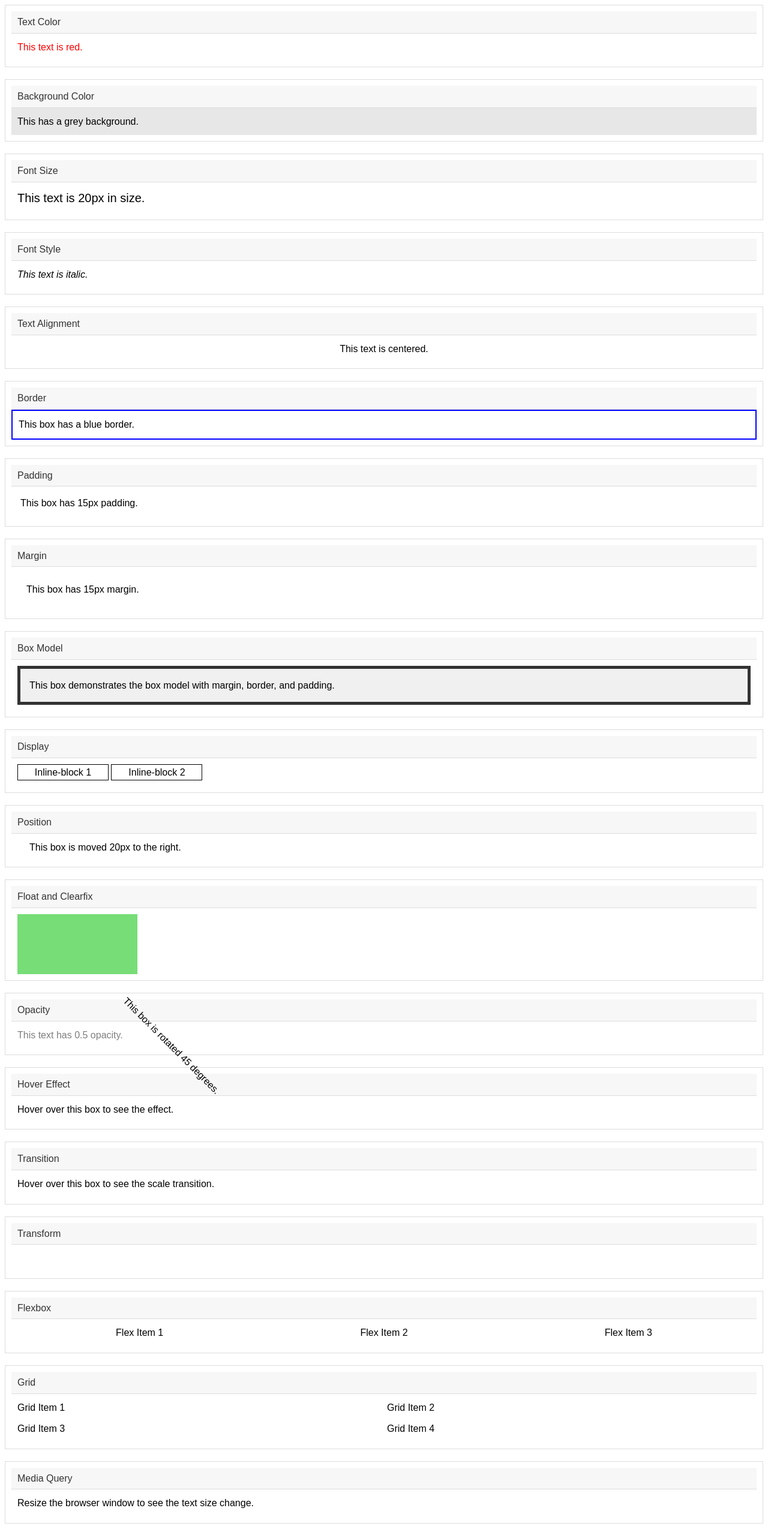
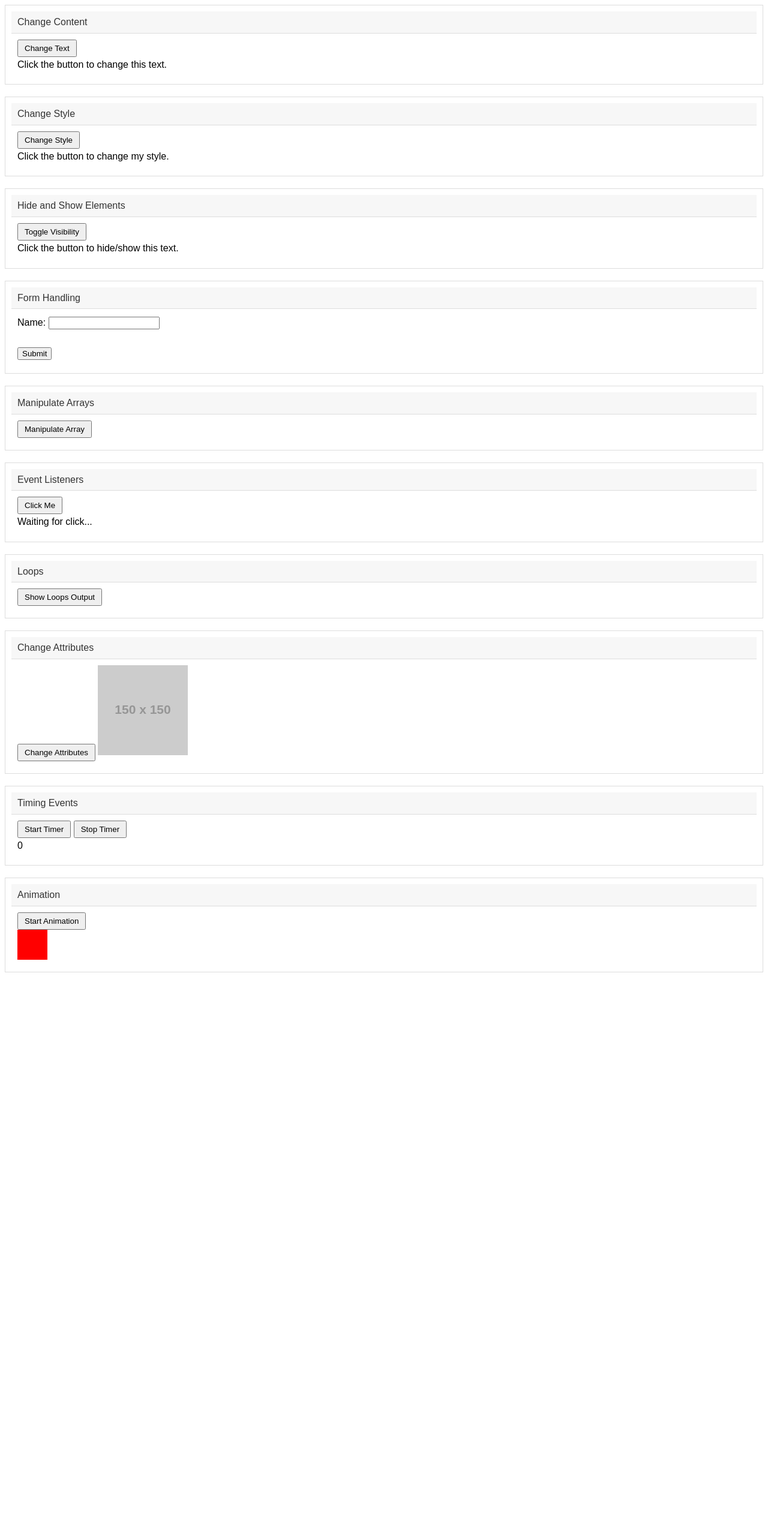
Before and after one commit to vanbot6/guides, a plain HTML site: page javaguide.html in a window 1280 px wide. Shown: the top 2559 px of the page at 60% size. After the commit the page ends 1641 px from the top, so only its background shows below. Drawn offline with Linux system fonts and the light colour scheme; placeholder pictures from the web are drawn by us.

Commit message:
added content

```diff
--- /dev/null
+++ b/Git Guide/styles.css
@@ -0,0 +1,55 @@
+body {
+    font-family: Arial, sans-serif;
+    line-height: 1.6;
+    background: #f4f4f4;
+    margin: 0;
+    padding: 0;
+}
+
+header {
+    background-color: #333;
+    color: #fff;
+    padding: 20px;
+    text-align: center;
+}
+
+main {
+    padding: 20px;
+}
+
+section {
+    background: white;
+    margin: 10px;
+    padding: 20px;
+    border-radius: 8px;
+}
+
+.command {
+    background: #eee;
+    padding: 10px;
+    margin: 10px 0;
+    border-radius: 5px;
+    display: flex;
+    justify-content: space-between;
+    align-items: center;
+}
+
+button {
+    padding: 8px 16px;
+    background-color: #007BFF;
+    color: white;
+    border: none;
+    border-radius: 4px;
+    cursor: pointer;
+}
+
+button:hover {
+    background-color: #0056b3;
+}
+
+footer {
+    text-align: center;
+    padding: 20px;
+    background-color: #333;
+    color: white;
+}
--- a/javaguide.html
+++ b/javaguide.html
@@ -3,7 +3,7 @@
 <head>
     <meta charset="UTF-8">
     <meta name="viewport" content="width=device-width, initial-scale=1.0">
-    <title>CSS Snippet Collection</title>
+    <title>JavaScript Snippet Collection</title>
     <style>
         body {
             font-family: Arial, sans-serif;
@@ -23,344 +23,203 @@
         .snippet-content {
             padding: 10px;
         }
-
-        /* Text Color */
-        .text-color {
-            color: red;
+        .button {
+            padding: 5px 10px;
+            cursor: pointer;
         }
-
-        /* Background Color */
-        .background-color {
-            background-color: #e7e7e7;
+        .output-box {
+            margin-top: 10px;
+            padding: 10px;
+            background-color: #f0f0f0;
+            border: 1px solid #ddd;
         }
-
-        /* Font Size */
-        .font-size {
-            font-size: 20px;
-        }
-
-        /* Font Style */
-        .font-style {
-            font-style: italic;
-        }
-
-        /* Text Alignment */
-        .text-center {
-            text-align: center;
-        }
-
-        /* Border */
-        .border {
-            border: 2px solid blue;
-        }
-
-        /* Padding */
-        .padding {
-            padding: 15px;
-        }
-
-        /* Margin */
-        .margin {
-            margin: 15px;
-        }
-
-        /* Box Model */
-        .box-model {
-            margin: 10px;
-            padding: 15px;
-            border: 5px solid #333;
-            background: #f0f0f0;
-        }
-
-        /* Display */
-        .inline-block {
-            display: inline-block;
-            width: 150px;
-            border: 1px solid black;
-            text-align: center;
-        }
-
-        /* Position */
-        .position-relative {
-            position: relative;
-            left: 20px;
-        }
-
-        /* Float */
-        .float-left {
-            float: left;
-            width: 100px;
-            height: 100px;
-            background: #77dd77;
-        }
-
-        /* Clearfix */
-        .clearfix::after {
-            content: "";
-            display: table;
-            clear: both;
-        }
-
-        /* Opacity */
-        .opacity {
-            opacity: 0.5;
-        }
-
-        /* Hover Effect */
-        .hover-effect:hover {
-            background-color: #ccc;
-        }
-
-        /* Transition */
-        .transition {
-            transition: transform 0.2s;
-        }
-        .transition:hover {
-            transform: scale(1.1);
-        }
-
-        /* Transform */
-        .rotate {
-            transform: rotate(45deg);
-        }
-
-        /* Flexbox */
-        .flex-container {
-            display: flex;
-            justify-content: space-around;
-        }
-
-        /* Grid */
-        .grid-container {
-            display: grid;
-            grid-template-columns: auto auto;
-            gap: 10px;
-        }
-
-        /* Media Query */
-        @media (max-width: 600px) {
-            .responsive-text {
-                font-size: 14px;
-            }
-        }
-
-        /* Pseudo-classes */
-        .pseudo-classes a:visited {
-            color: green;
-        }
-
-        /* Pseudo-elements */
-        .pseudo-elements::before {
-            content: "Before ";
-            color: blue;
-        }
-        .pseudo-elements::after {
-            content: " After";
-            color: red;
-        }
-
-        /* Variables */
-        :root {
-            --main-color: coral;
-        }
-        .using-variable {
-            color: var(--main-color);
-        }
-
-        /* Keyframes and Animations */
-        @keyframes example {
-            from {background-color: red;}
-            to {background-color: yellow;}
-        }
-        .animation {
-            width: 100px;
-            height: 100px;
-            background-color: red;
-            animation-name: example;
-            animation-duration: 4s;
-        }
-
     </style>
 </head>
 <body>
 
-<!-- Text Color -->
+<!-- JavaScript to Change Content -->
 <div class="snippet">
-    <div class="snippet-title">Text Color</div>
-    <div class="snippet-content text-color">
-        This text is red.
+    <div class="snippet-title">Change Content</div>
+    <div class="snippet-content">
+        <button class="button" onclick="changeContent()">Change Text</button>
+        <div id="change-content">Click the button to change this text.</div>
     </div>
 </div>
 
-<!-- Background Color -->
+<!-- JavaScript to Change Style -->
 <div class="snippet">
-    <div class="snippet-title">Background Color</div>
-    <div class="snippet-content background-color">
-        This has a grey background.
+    <div class="snippet-title">Change Style</div>
+    <div class="snippet-content">
+        <button class="button" onclick="changeStyle()">Change Style</button>
+        <div id="change-style">Click the button to change my style.</div>
     </div>
 </div>
 
-<!-- Font Size -->
+<!-- JavaScript to Hide and Show Elements -->
 <div class="snippet">
-    <div class="snippet-title">Font Size</div>
-    <div class="snippet-content font-size">
-        This text is 20px in size.
+    <div class="snippet-title">Hide and Show Elements</div>
+    <div class="snippet-content">
+        <button class="button" onclick="toggleVisibility()">Toggle Visibility</button>
+        <div id="toggle-element">Click the button to hide/show this text.</div>
     </div>
 </div>
 
-<!-- Font Style -->
+<!-- JavaScript for Form Handling -->
 <div class="snippet">
-    <div class="snippet-title">Font Style</div>
-    <div class="snippet-content font-style">
-        This text is italic.
+    <div class="snippet-title">Form Handling</div>
+    <div class="snippet-content">
+        <form id="simple-form">
+            <label for="name">Name:</label>
+            <input type="text" id="name" name="name"><br><br>
+            <input type="button" value="Submit" onclick="submitForm()">
+        </form>
+        <div id="form-output"></div>
     </div>
 </div>
 
-<!-- Text Alignment -->
+<!-- JavaScript to Manipulate Arrays -->
 <div class="snippet">
-    <div class="snippet-title">Text Alignment</div>
-    <div class="snippet-content text-center">
-        This text is centered.
+    <div class="snippet-title">Manipulate Arrays</div>
+    <div class="snippet-content">
+        <button class="button" onclick="manipulateArray()">Manipulate Array</button>
+        <div id="array-output"></div>
     </div>
 </div>
 
-<!-- Border -->
+<!-- JavaScript for Event Listeners -->
 <div class="snippet">
-    <div class="snippet-title">Border</div>
-    <div class="snippet-content border">
-        This box has a blue border.
+    <div class="snippet-title">Event Listeners</div>
+    <div class="snippet-content">
+        <button class="button" id="listener-button">Click Me</button>
+        <div id="listener-output">Waiting for click...</div>
     </div>
 </div>
 
-<!-- Padding -->
+<!-- JavaScript for Loops -->
 <div class="snippet">
-    <div class="snippet-title">Padding</div>
-    <div class="snippet-content padding">
-        This box has 15px padding.
+    <div class="snippet-title">Loops</div>
+    <div class="snippet-content">
+        <button class="button" onclick="showLoops()">Show Loops Output</button>
+        <div id="loops-output"></div>
     </div>
 </div>
 
-<!-- Margin -->
+<!-- JavaScript to Change Attributes -->
 <div class="snippet">
-    <div class="snippet-title">Margin</div>
-    <div class="snippet-content margin">
-        This box has 15px margin.
+    <div class="snippet-title">Change Attributes</div>
+    <div class="snippet-content">
+        <button class="button" onclick="changeAttributes()">Change Attributes</button>
+        <img id="change-attributes" src="https://via.placeholder.com/150" alt="Placeholder Image">
     </div>
 </div>
 
-<!-- Box Model -->
+<!-- JavaScript for Timing Events -->
 <div class="snippet">
-    <div class="snippet-title">Box Model</div>
-    <div class="snippet-content box-model">
-        This box demonstrates the box model with margin, border, and padding.
+    <div class="snippet-title">Timing Events</div>
+    <div class="snippet-content">
+        <button class="button" onclick="startTimer()">Start Timer</button>
+        <button class="button" onclick="stopTimer()">Stop Timer</button>
+        <div id="timer-output">0</div>
     </div>
 </div>
 
-<!-- Display -->
+<!-- JavaScript for Animation -->
 <div class="snippet">
-    <div class="snippet-title">Display</div>
+    <div class="snippet-title">Animation</div>
     <div class="snippet-content">
-        <div class="inline-block">Inline-block 1</div>
-        <div class="inline-block">Inline-block 2</div>
+        <button class="button" onclick="startAnimation()">Start Animation</button>
+        <div id="animate-box" style="width: 50px; height: 50px; background: red; position: relative;"></div>
     </div>
 </div>
 
-<!-- Position -->
-<div class="snippet">
-    <div class="snippet-title">Position</div>
-    <div class="snippet-content position-relative">
-        This box is moved 20px to the right.
-    </div>
-</div>
+<script>
+    // Change Content
+    function changeContent() {
+        document.getElementById('change-content').textContent = 'The text has been changed!';
+    }
 
-<!-- Float and Clearfix -->
-<div class="snippet clearfix">
-    <div class="snippet-title">Float and Clearfix</div>
-    <div class="snippet-content">
-        <div class="float-left"></div>
-        <div class="float-left"></div>
-        <!-- Clearfix is applied to the parent container -->
-    </div>
-</div>
+    // Change Style
+    function changeStyle() {
+        const element = document.getElementById('change-style');
+        element.style.color = 'white';
+        element.style.backgroundColor = 'blue';
+        element.style.padding = '10px';
+    }
 
-<!-- Opacity -->
-<div class="snippet">
-    <div class="snippet-title">Opacity</div>
-    <div class="snippet-content opacity">
-        This text has 0.5 opacity.
-    </div>
-</div>
+    // Toggle Visibility
+    function toggleVisibility() {
+        const element = document.getElementById('toggle-element');
+        if (element.style.display === 'none') {
+            element.style.display = 'block';
+        } else {
+            element.style.display = 'none';
+        }
+    }
 
-<!-- Hover Effect -->
-<div class="snippet">
-    <div class="snippet-title">Hover Effect</div>
-    <div class="snippet-content hover-effect">
-        Hover over this box to see the effect.
-    </div>
-</div>
+    // Form Handling
+    function submitForm() {
+        const name = document.getElementById('name').value;
+        document.getElementById('form-output').textContent = `Hello, ${name}!`;
+    }
 
-<!-- Transition -->
-<div class="snippet">
-    <div class="snippet-title">Transition</div>
-    <div class="snippet-content transition">
-        Hover over this box to see the scale transition.
-    </div>
-</div>
+    // Manipulate Arrays
+    function manipulateArray() {
+        const fruits = ['Apple', 'Banana', 'Cherry'];
+        fruits.push('Durian');
+        document.getElementById('array-output').textContent = fruits.join(', ');
+    }
 
-<!-- Transform -->
-<div class="snippet">
-    <div class="snippet-title">Transform</div>
-    <div class="snippet-content rotate">
-        This box is rotated 45 degrees.
-    </div>
-</div>
+    // Event Listeners
+    document.getElementById('listener-button').addEventListener('click', function() {
+        document.getElementById('listener-output').textContent = 'Button was clicked!';
+    });
 
-<!-- Flexbox -->
-<div class="snippet">
-    <div class="snippet-title">Flexbox</div>
-    <div class="snippet-content flex-container">
-        <div>Flex Item 1</div>
-        <div>Flex Item 2</div>
-        <div>Flex Item 3</div>
-    </div>
-</div>
+    // Loops
+    function showLoops() {
+        const numbers = [1, 2, 3, 4, 5];
+        let output = '';
+        for (let number of numbers) {
+            output += `Number: ${number}\n`;
+        }
+        document.getElementById('loops-output').textContent = output.trim();
+    }
 
-<!-- Grid -->
-<div class="snippet">
-    <div class="snippet-title">Grid</div>
-    <div class="snippet-content grid-container">
-        <div>Grid Item 1</div>
-        <div>Grid Item 2</div>
-        <div>Grid Item 3</div>
-        <div>Grid Item 4</div>
-    </div>
-</div>
+    // Change Attributes
+    function changeAttributes() {
+        const img = document.getElementById('change-attributes');
+        img.src = 'https://via.placeholder.com/100';
+        img.alt = 'Updated Image';
+    }
 
-<!-- Media Query -->
-<div class="snippet">
-    <div class="snippet-title">Media Query</div>
-    <div class="snippet-content responsive-text">
-        Resize the browser window to see the text size change.
-    </div>
-</div>
+    // Timing Events
+    let timer;
+    let count = 0;
+    function startTimer() {
+        timer = setInterval(function() {
+            document.getElementById('timer-output').textContent = ++count;
+        }, 1000);
+    }
 
-<!-- Pseudo-classes -->
-<div class="snippet">
-    <div class="snippet-title">Pseudo-classes</div>
-    <div class="snippet-content pseudo-classes">
-        <a href="#">Unvisited link</a> <a href="#" style="color:purple;">Visited link</a>
-    </div>
-</div>
+    function stopTimer() {
+        clearInterval(timer);
+    }
 
-<!-- Pseudo-elements -->
-<div class="snippet">
-    <div class="snippet-title">Pseudo-elements</div>
-    <div class="snippet-content pseudo-elements">
-        This box uses pseudo-elements.
-    </div>
-</div>
+    // Animation
+    function startAnimation() {
+        let pos = 0;
+        const box = document.getElementById('animate-box');
+        const id = setInterval(frame, 10);
+        function frame() {
+            if (pos == 350) {
+                clearInterval(id);
+            } else {
+                pos++;
+                box.style.top = pos + 'px';
+                box.style.left = pos + 'px';
+            }
+        }
+    }
+</script>
 
-<!-- Variables -->
-<div class="snippet">
-    <div class="snippet-title">Variables</div>
-    <div class="
+</body>
+</html>
```
Also changed, not shown: Git Guide/index.html (added, +95 -0 lines), Git Guide/sctipts.js (added, +7 -0 lines), 2 other files.
